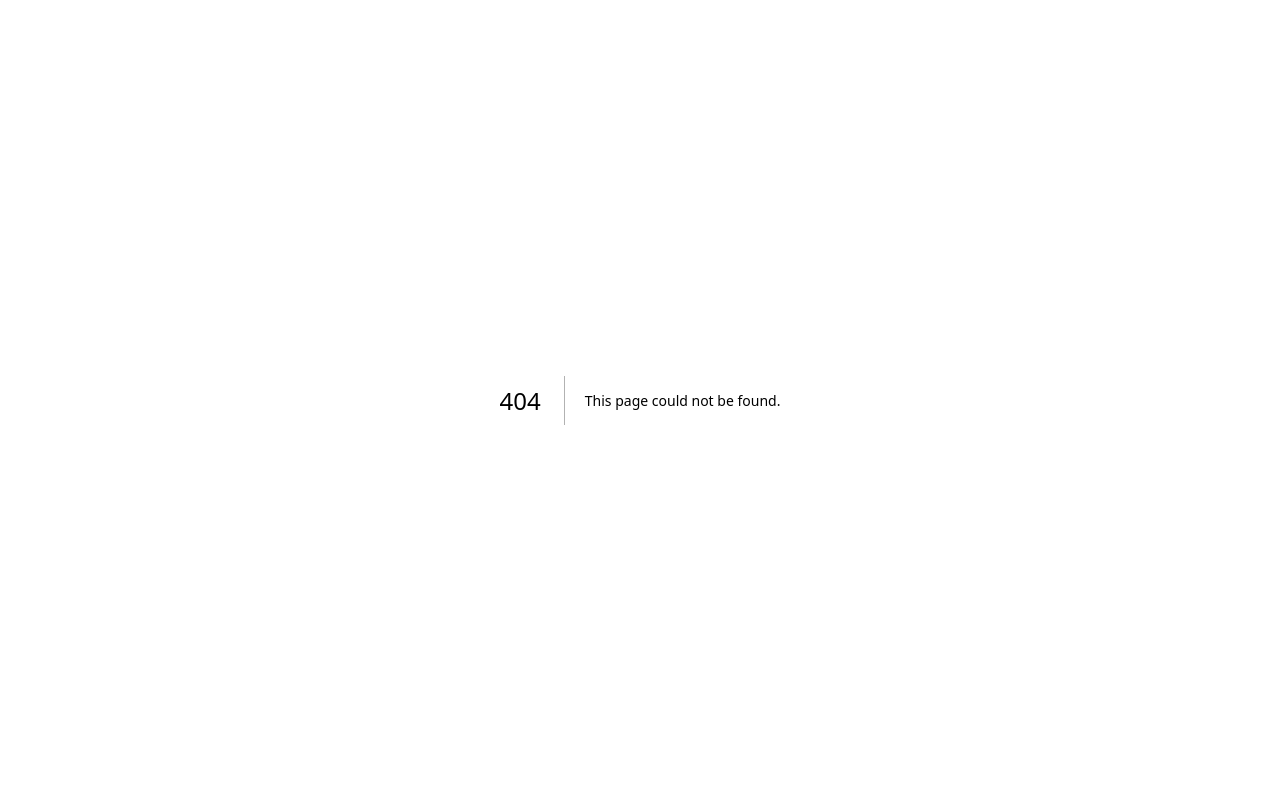
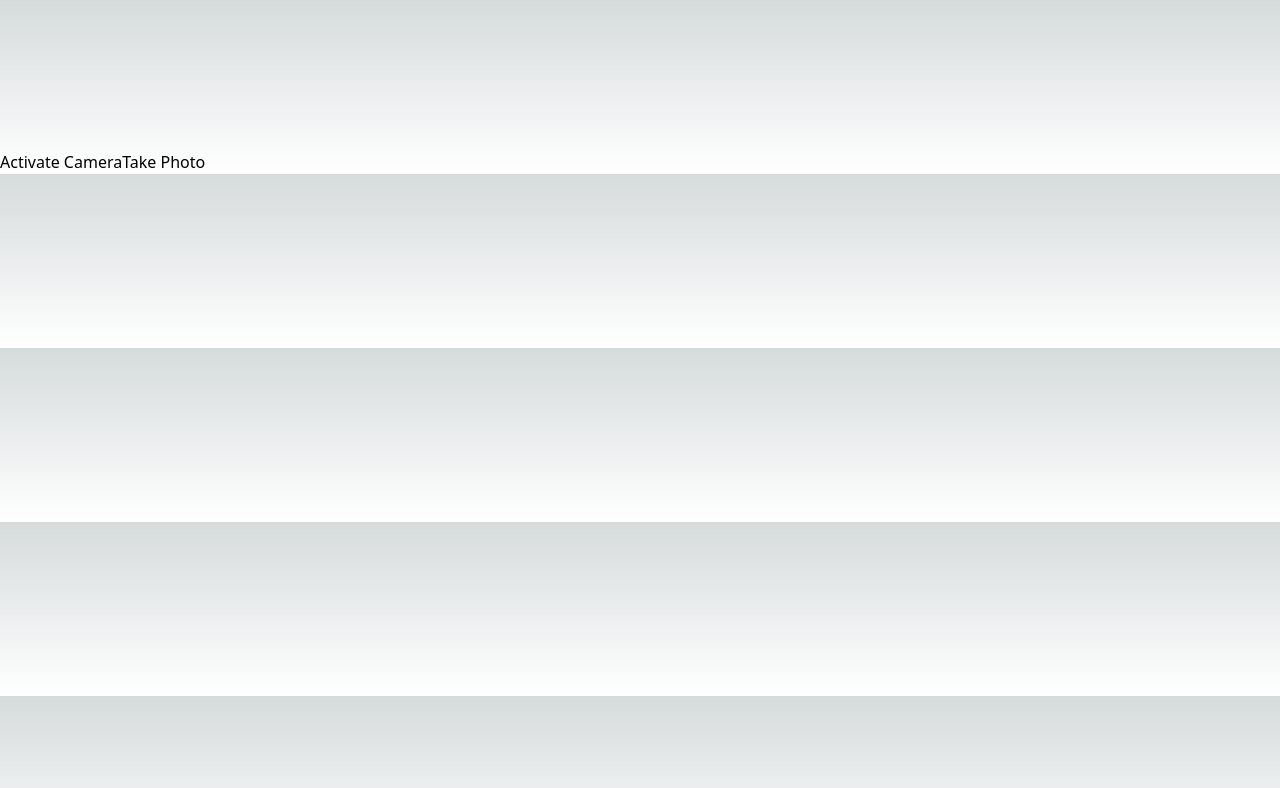
Before and after one commit to zephyranthes03/buidl2, a Next.js app: page /camera in a window 1280 px wide. Before the commit this address had no page. Shown: the top 788 px of the page. Built offline with nearby package versions, Linux system fonts and the light colour scheme.

Commit message:
Try Camera

```diff
--- /dev/null
+++ b/src/pages/camera.tsx
@@ -0,0 +1,71 @@
+import React, { useRef, useState } from 'react';
+
+const Camera: React.FC = () => {
+  const videoRef = useRef<HTMLVideoElement>(null);
+  const canvasRef = useRef<HTMLCanvasElement>(null);
+  const [imageData, setImageData] = useState<string | null>(null);
+
+  const getVideo = () => {
+    navigator.mediaDevices.getUserMedia({ video: true })
+      .then(stream => {
+        const video = videoRef.current;
+        if (video) {
+          video.srcObject = stream;
+          video.play();
+        }
+      })
+      .catch(err => {
+        console.error("error:", err);
+      });
+  };
+
+  const takePhoto = () => {
+    const video = videoRef.current;
+    const canvas = canvasRef.current;
+
+    if (video && canvas) {
+      const width = video.videoWidth;
+      const height = video.videoHeight;
+      canvas.width = width;
+      canvas.height = height;
+      canvas.getContext('2d')?.drawImage(video, 0, 0, width, height);
+
+      // 이미지 데이터를 Base64 형식으로 변환
+      const imageData = canvas.toDataURL('image/png');
+      setImageData(imageData);
+    }
+  };
+
+  const uploadImage = async () => {
+    if (imageData) {
+      // 서버 업로드 로직을 여기에 추가
+      // 예: fetch API를 사용하여 서버에 POST 요청
+      // const response = await fetch('/api/upload', {
+      //   method: 'POST',
+      //   body: JSON.stringify({ image: imageData }),
+      //   headers: {
+      //     'Content-Type': 'application/json'
+      //   },
+      // });
+      // const data = await response.json();
+      // console.log(data);
+    }
+  };
+
+  return (
+    <div>
+      <video ref={videoRef}></video>
+      <button onClick={getVideo}>Activate Camera</button>
+      <button onClick={takePhoto}>Take Photo</button>
+      <canvas ref={canvasRef} style={{ display: 'none' }}></canvas>
+      {imageData && (
+        <>
+          <img src={imageData} alt="Captured" />
+          <button onClick={uploadImage}>Upload Image</button>
+        </>
+      )}
+    </div>
+  );
+};
+
+export default Camera;
--- a/src/pages/index.tsx
+++ b/src/pages/index.tsx
@@ -55,6 +55,23 @@ export default function Home() {
               Appended link Templates
             </p>
           </a>
+          <a
+            href="camera"
+            className="group rounded-lg border border-transparent px-5 py-4 transition-colors hover:border-gray-300 hover:bg-gray-100 hover:dark:border-neutral-700 hover:dark:bg-neutral-800/30"
+            target="_blank"
+            rel="noopener noreferrer"
+          >
+            <h2 className={`mb-3 text-2xl font-semibold`}>
+              Camera{" "}
+              <span className="inline-block transition-transform group-hover:translate-x-1 motion-reduce:transform-none">
+                -&gt;
+              </span>
+            </h2>
+            <p className={`m-0 max-w-[30ch] text-sm opacity-50`}>
+              Appended link Templates
+            </p>
+          </a>
+
         <a
           href="https://nextjs.org/docs?utm_source=create-next-app&utm_medium=default-template-tw&utm_campaign=create-next-app"
           className="group rounded-lg border border-transparent px-5 py-4 transition-colors hover:border-gray-300 hover:bg-gray-100 hover:dark:border-neutral-700 hover:dark:bg-neutral-800/30"
```
